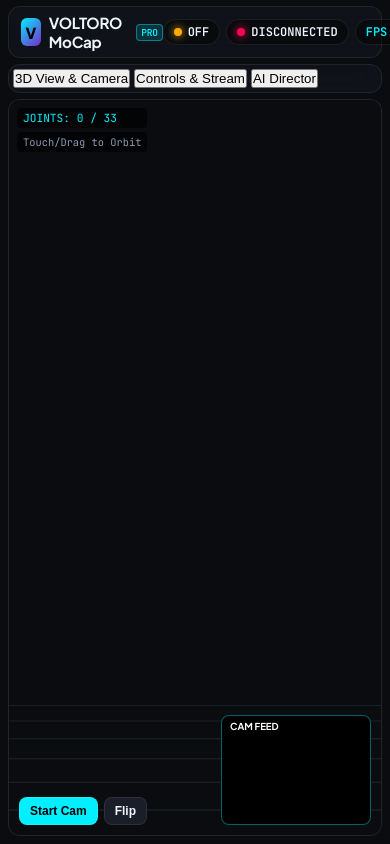
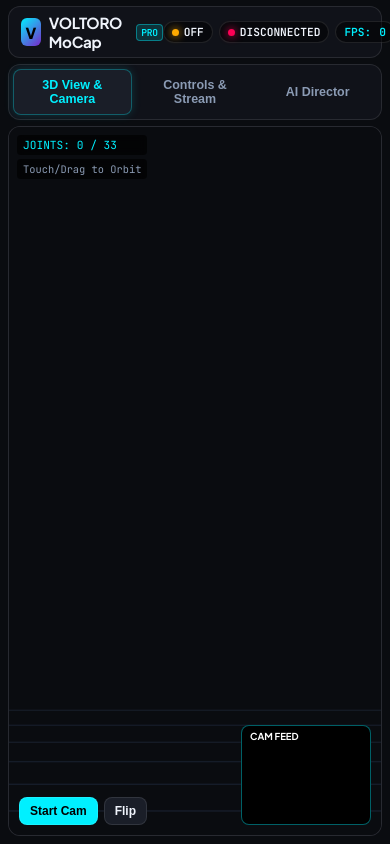
Before and after one commit to voltoro-technologies-dev/Voltoro-MoCap-Studio, a website built with Vite: page index.html in a window 390 px wide. Built offline with nearby package versions, Linux system fonts and the light colour scheme; no server answers.

Commit message:
Update style.css

```diff
--- a/src/style.css
+++ b/src/style.css
@@ -2,7 +2,7 @@
   --bg-primary: #0a0c10;
   --bg-surface: #12151c;
   --bg-surface-elevated: #1a1e28;
-  --bg-glass: rgba(18, 21, 28, 0.75);
+  --bg-glass: rgba(18, 21, 28, 0.85);
 
   --accent-cyan: #00f0ff;
   --accent-cyan-glow: rgba(0, 240, 255, 0.35);
@@ -13,7 +13,7 @@
 
   --text-main: #f0f4fc;
   --text-muted: #8b9bb4;
-  --border-subtle: rgba(255, 255, 255, 0.08);
+  --border-subtle: rgba(255, 255, 255, 0.1);
   --border-active: rgba(0, 240, 255, 0.5);
 
   --font-sans: 'Plus Jakarta Sans', -apple-system, BlinkMacSystemFont, sans-serif;
@@ -27,13 +27,14 @@
   -webkit-tap-highlight-color: transparent;
 }
 
-body {
+html, body {
   font-family: var(--font-sans);
   background-color: var(--bg-primary);
   color: var(--text-main);
   overflow: hidden;
-  height: 100vh;
-  width: 100vw;
+  height: 100%;
+  width: 100%;
+  position: fixed;
   user-select: none;
   -webkit-user-select: none;
 }
@@ -56,33 +57,33 @@ body {
   display: inline-flex;
   align-items: center;
   justify-content: center;
-  gap: 8px;
-  padding: 10px 16px;
-  font-size: 0.85rem;
+  gap: 6px;
+  padding: 8px 12px;
+  font-size: 0.8rem;
   font-weight: 600;
   border-radius: 8px;
   border: 1px solid var(--border-subtle);
   background: var(--bg-surface-elevated);
   color: var(--text-main);
   cursor: pointer;
+  touch-action: manipulation;
   transition: all 0.2s cubic-bezier(0.16, 1, 0.3, 1);
 }
 
 .btn-mocap:hover {
   border-color: var(--accent-cyan);
-  box-shadow: 0 0 15px rgba(0, 240, 255, 0.25);
-  transform: translateY(-1px);
+  box-shadow: 0 0 12px rgba(0, 240, 255, 0.25);
 }
 
 .btn-mocap:active {
-  transform: scale(0.97);
+  transform: scale(0.96);
 }
 
 .btn-record {
   background: linear-gradient(135deg, #ff0055, #cc0044);
   color: white;
   border: none;
-  box-shadow: 0 0 20px rgba(255, 0, 85, 0.4);
+  box-shadow: 0 0 15px rgba(255, 0, 85, 0.4);
 }
 
 .btn-record.recording {
@@ -91,7 +92,7 @@ body {
 
 @keyframes pulse-red {
   0% { box-shadow: 0 0 0 0 rgba(255, 0, 85, 0.7); }
-  70% { box-shadow: 0 0 0 15px rgba(255, 0, 85, 0); }
+  70% { box-shadow: 0 0 0 12px rgba(255, 0, 85, 0); }
   100% { box-shadow: 0 0 0 0 rgba(255, 0, 85, 0); }
 }
 
@@ -99,20 +100,22 @@ body {
 .status-badge {
   display: inline-flex;
   align-items: center;
-  gap: 6px;
-  padding: 4px 10px;
+  gap: 5px;
+  padding: 3px 8px;
   border-radius: 9999px;
-  font-size: 0.75rem;
+  font-size: 0.7rem;
   font-weight: 600;
   font-family: var(--font-mono);
-  background: rgba(0, 0, 0, 0.4);
+  background: rgba(0, 0, 0, 0.5);
   border: 1px solid var(--border-subtle);
+  white-space: nowrap;
 }
 
 .dot-indicator {
-  width: 8px;
-  height: 8px;
+  width: 7px;
+  height: 7px;
   border-radius: 50%;
+  flex-shrink: 0;
 }
 
 .dot-green {
@@ -130,25 +133,74 @@ body {
   box-shadow: 0 0 8px var(--accent-amber);
 }
 
+/* Tab Switcher for Mobile UI */
+.nav-tab-btn {
+  flex: 1;
+  padding: 8px 12px;
+  font-size: 0.78rem;
+  font-weight: 700;
+  border-radius: 8px;
+  border: 1px solid transparent;
+  background: transparent;
+  color: var(--text-muted);
+  cursor: pointer;
+  transition: all 0.2s ease;
+}
+
+.nav-tab-btn.active {
+  background: var(--bg-surface-elevated);
+  color: var(--accent-cyan);
+  border-color: rgba(0, 240, 255, 0.3);
+  box-shadow: 0 0 10px rgba(0, 240, 255, 0.15);
+}
+
+/* Responsive Rules for Mobile vs Desktop */
+@media (max-width: 768px) {
+  .desktop-only {
+    display: none !important;
+  }
+
+  .mobile-only {
+    display: flex !important;
+  }
+
+  .main-layout {
+    flex-direction: column !important;
+    gap: 8px !important;
+  }
+
+  #pip-container {
+    width: 130px !important;
+    height: 100px !important;
+    bottom: 10px !important;
+    right: 10px !important;
+  }
+}
+
+@media (min-width: 769px) {
+  .mobile-only {
+    display: none !important;
+  }
+
+  .desktop-only {
+    display: flex !important;
+  }
+
+  .main-layout {
+    flex-direction: row !important;
+    gap: 12px !important;
+  }
+}
+
 /* Custom Scrollbars */
 ::-webkit-scrollbar {
-  width: 6px;
-  height: 6px;
+  width: 4px;
+  height: 4px;
 }
 ::-webkit-scrollbar-track {
   background: transparent;
 }
 ::-webkit-scrollbar-thumb {
-  background: rgba(255, 255, 255, 0.15);
+  background: rgba(255, 255, 255, 0.2);
   border-radius: 4px;
 }
-
-/* Animations */
-@keyframes fadeIn {
-  from { opacity: 0; transform: translateY(6px); }
-  to { opacity: 1; transform: translateY(0); }
-}
-
-.animate-fade {
-  animation: fadeIn 0.25s ease forwards;
-}
```
